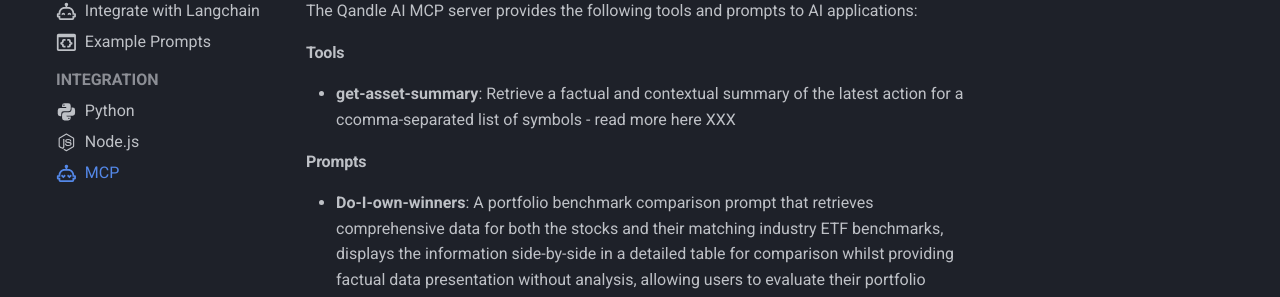
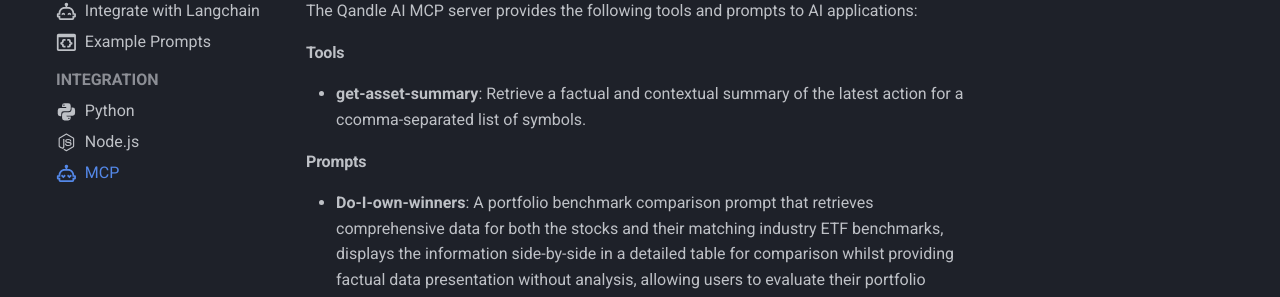
Before and after one commit to sillytry/qandle.ai, an MkDocs documentation site: the page built from docs/integration/mcp-server.md, in a window 1280 px wide and 900 px high, scrolled down 1323 px. Shown: the part 401-698 px from the top of the window. Built offline with MkDocs 1.6.1 and Material for MkDocs 9.7.7, drawn with Linux system fonts in a browser that asks for light colours; comment, search, counter and statistics services are not loaded.

Commit message:
fix: remove broken link

```diff
--- a/docs/integration/mcp-server.md
+++ b/docs/integration/mcp-server.md
@@ -61,7 +61,7 @@
 
 #### Tools
 
-- **get-asset-summary**: Retrieve a factual and contextual summary of the latest action for a ccomma-separated list of symbols - read more here XXX
+- **get-asset-summary**: Retrieve a factual and contextual summary of the latest action for a ccomma-separated list of symbols.
 
 
 #### Prompts
```
